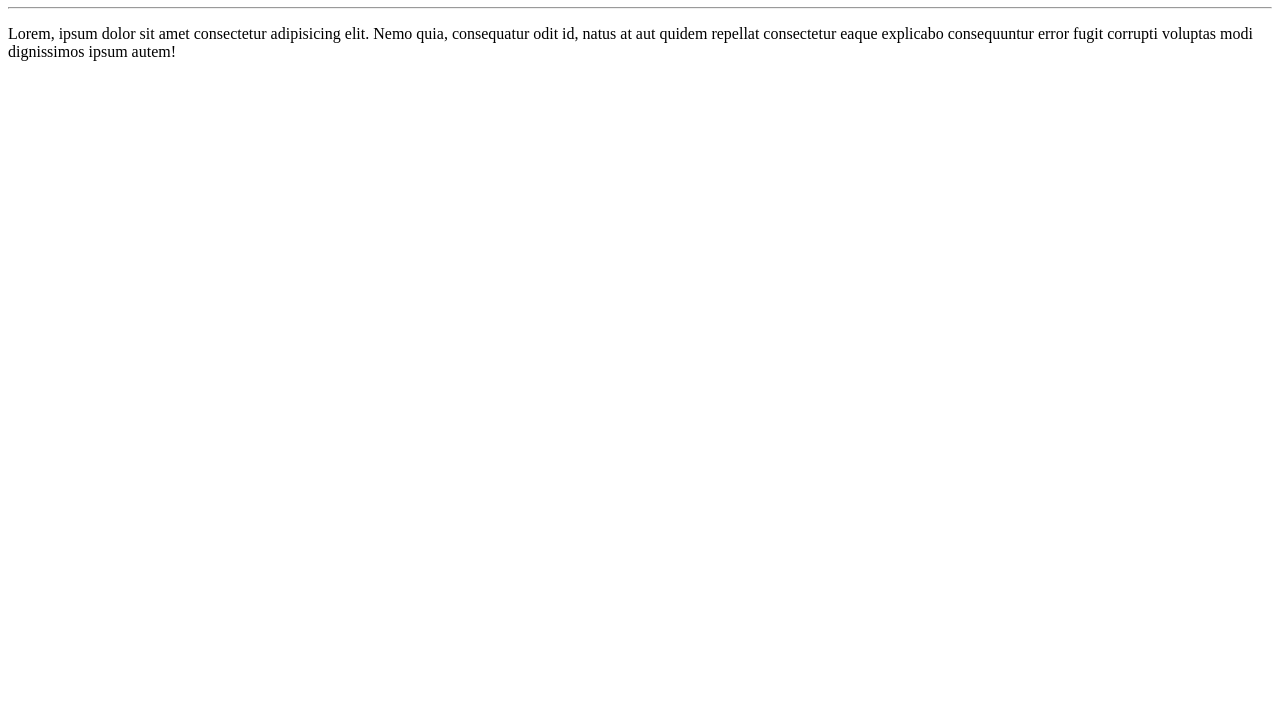
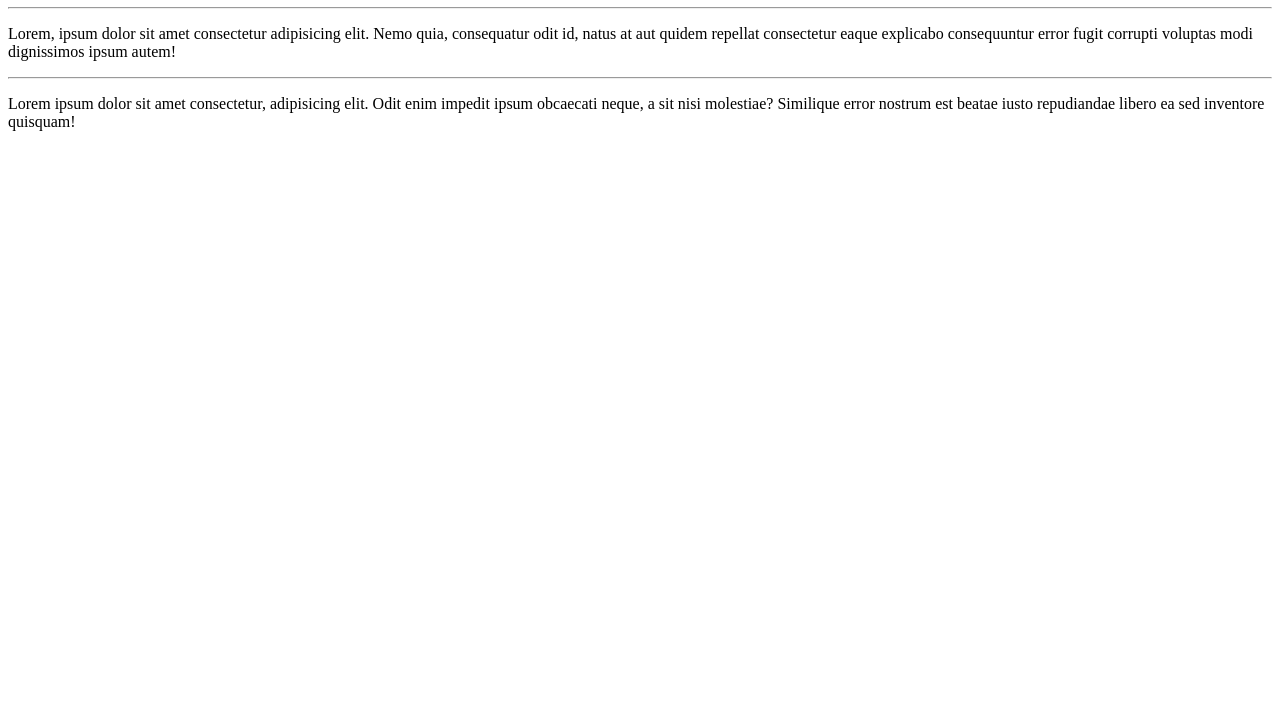
Before and after one commit to kubota880/Hello-World, a plain HTML site: page Example-site/index.html in a window 1280 px wide. Shown: the part 73-800 px from the top of the page. Drawn offline with Linux system fonts and the light colour scheme.

Commit message:
New modification
New line in the page

```diff
--- a/Example-site/index.html
+++ b/Example-site/index.html
@@ -9,5 +9,9 @@
     <h1>Hello World</h1>
     <hr>
     <p>Lorem, ipsum dolor sit amet consectetur adipisicing elit. Nemo quia, consequatur odit id, natus at aut quidem repellat consectetur eaque explicabo consequuntur error fugit corrupti voluptas modi dignissimos ipsum autem!</p>
+
+    <hr>
+    <p>Lorem ipsum dolor sit amet consectetur, adipisicing elit. Odit enim impedit ipsum obcaecati neque, a sit nisi molestiae? Similique error nostrum est beatae iusto repudiandae libero ea sed inventore quisquam!</p>
+
 </body>
 </html>
```
